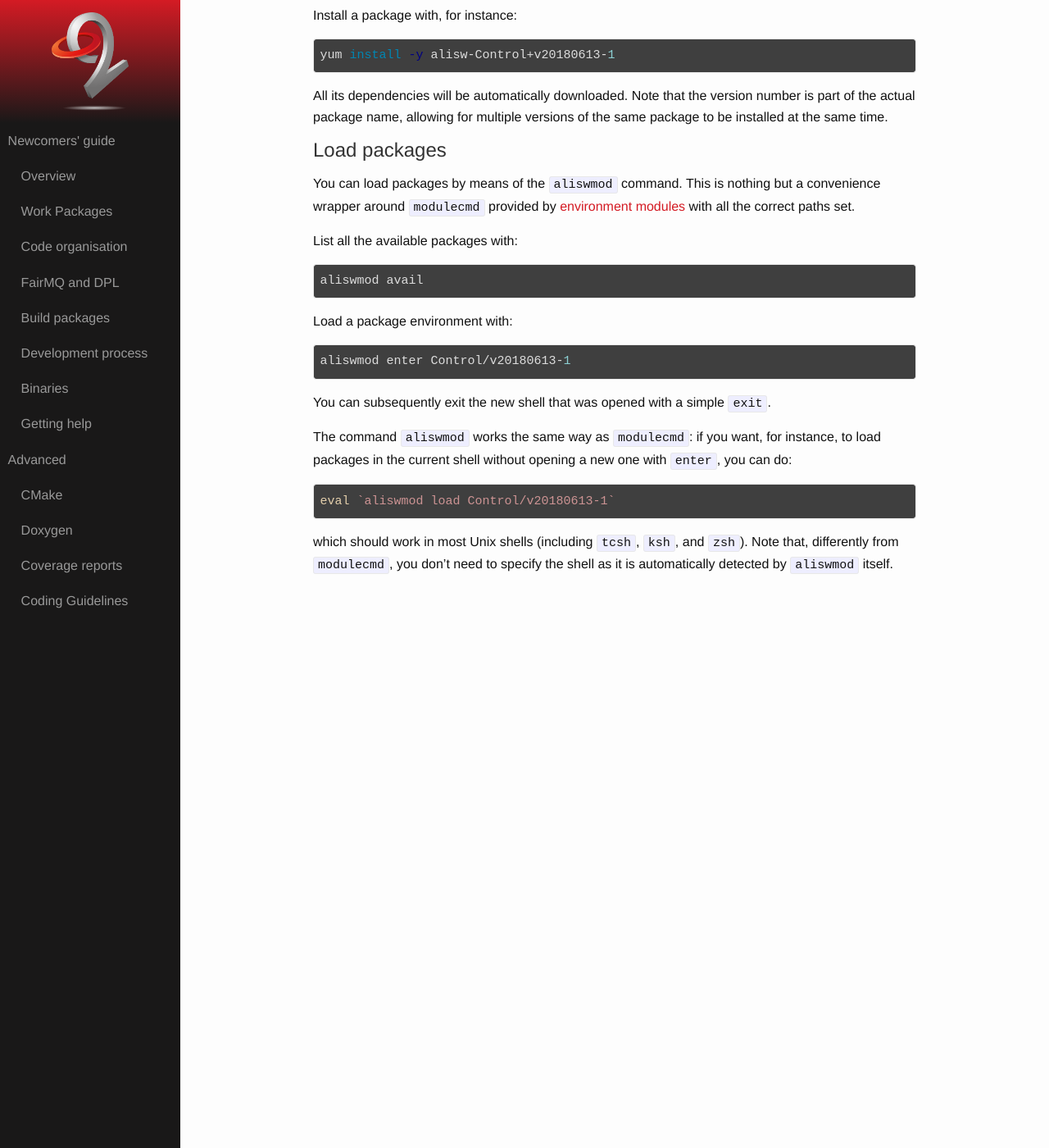
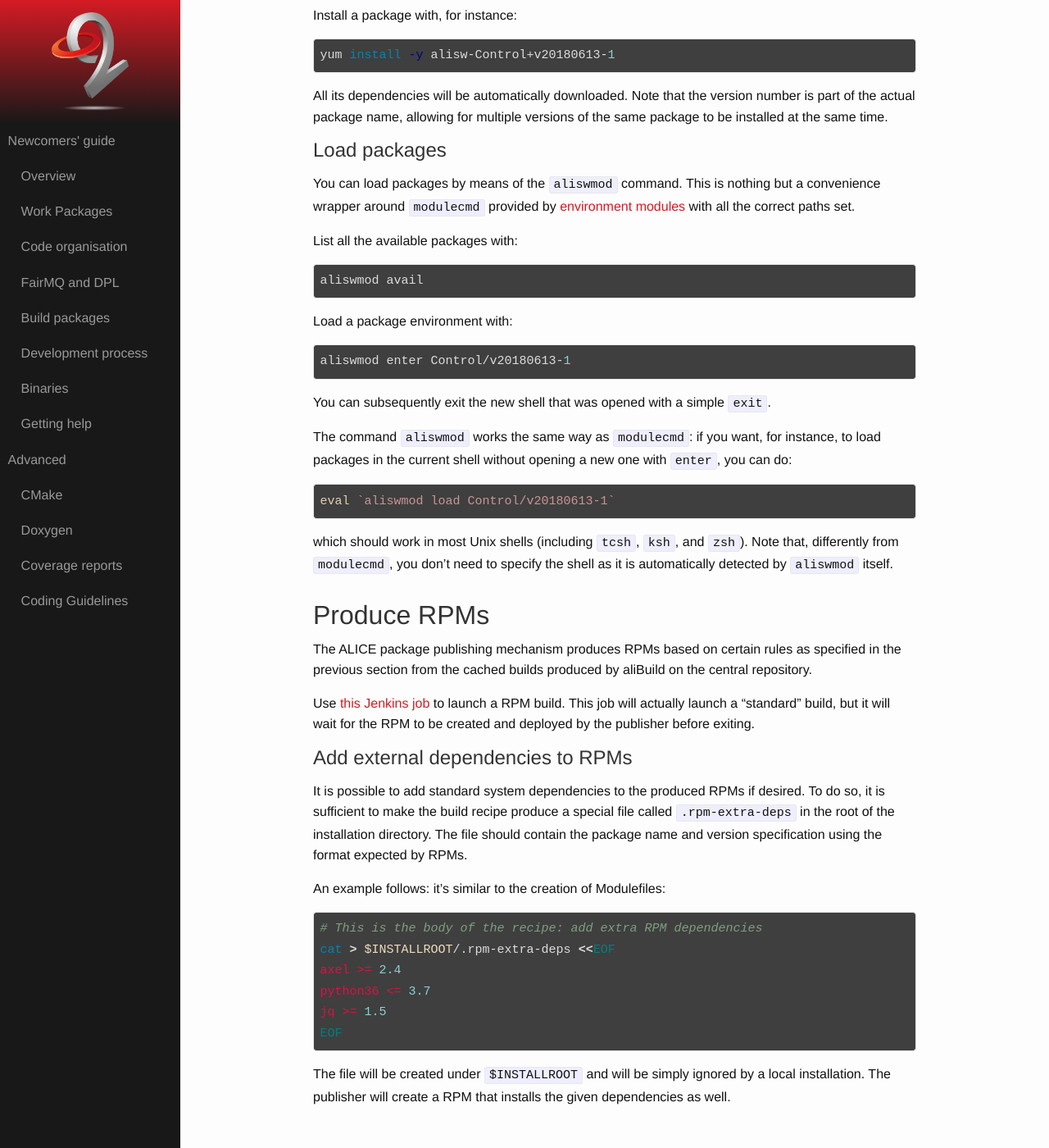
Before and after one commit to AliceO2Group/AliceO2Group.github.io, a Jekyll site: the page built from quickstart/binaries.markdown, in a window 1280 px wide and 1400 px high, scrolled down 2620 px. Shown: the whole window at 82% size. Built offline with Jekyll 4.4.1, drawn with Linux system fonts in a browser that asks for light colours.

Commit message:
Add how to produce RPMs and deps (O2-741) (#31)

````diff
--- a/quickstart/binaries.markdown
+++ b/quickstart/binaries.markdown
@@ -186,3 +186,37 @@ eval `aliswmod load Control/v20180613-1`
 which should work in most Unix shells (including `tcsh`, `ksh`, and `zsh`). Note that, differently
 from `modulecmd`, you don't need to specify the shell as it is automatically detected by `aliswmod`
 itself.
+
+
+Produce RPMs
+============
+
+The ALICE package publishing mechanism produces RPMs based on certain rules as specified in the
+previous section from the cached builds produced by aliBuild on the central repository.
+
+Use [this Jenkins job](https://alijenkins.cern.ch/job/BuildRPM/) to launch a RPM build. This job
+will actually launch a "standard" build, but it will wait for the RPM to be created and deployed by
+the publisher before exiting.
+
+
+Add external dependencies to RPMs
+---------------------------------
+
+It is possible to add standard system dependencies to the produced RPMs if desired. To do so, it is
+sufficient to make the build recipe produce a special file called `.rpm-extra-deps` in the root of
+the installation directory. The file should contain the package name and version specification using
+the format expected by RPMs.
+
+An example follows: it's similar to the creation of Modulefiles:
+
+```bash
+# This is the body of the recipe: add extra RPM dependencies
+cat > $INSTALLROOT/.rpm-extra-deps <<EOF
+axel >= 2.4
+python36 <= 3.7
+jq >= 1.5
+EOF
+```
+
+The file will be created under `$INSTALLROOT` and will be simply ignored by a local installation.
+The publisher will create a RPM that installs the given dependencies as well.
````
